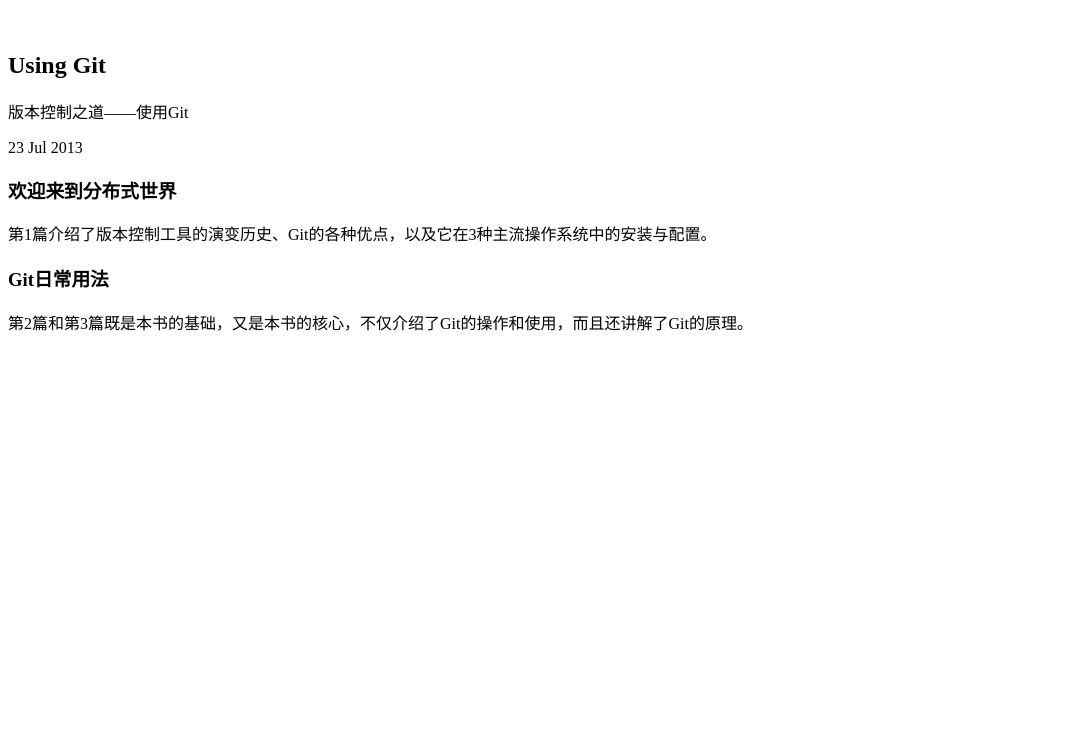
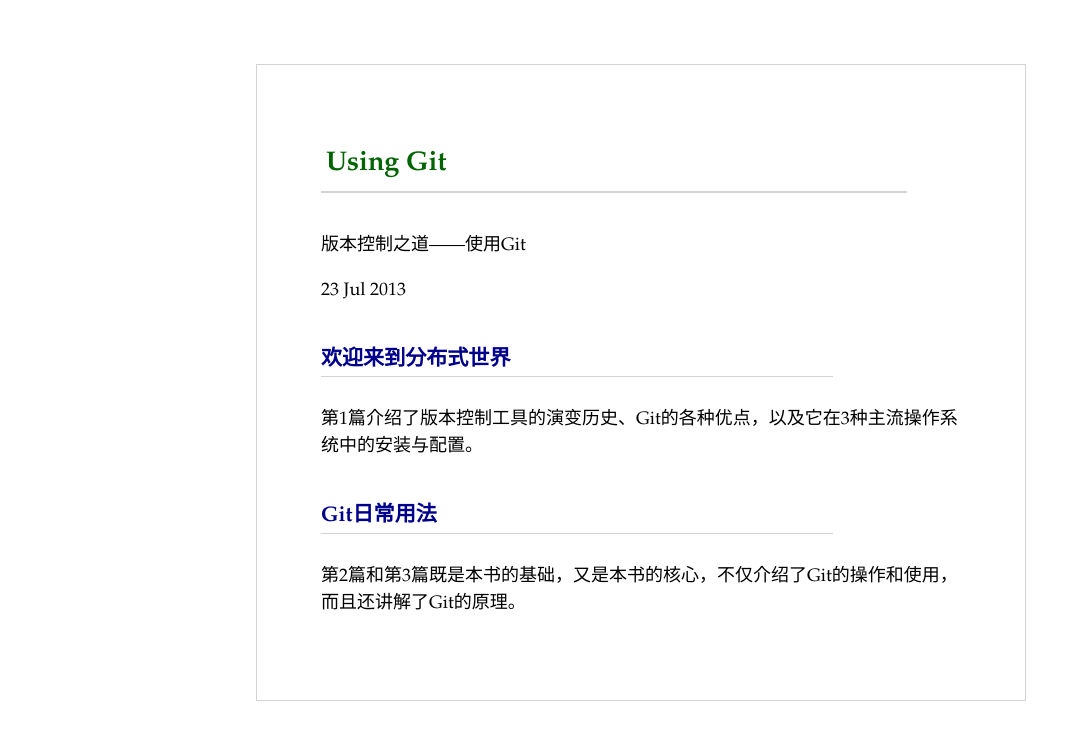
Before and after one commit to pengliuboy/tongtong, a Jekyll site: the page built from _posts/2013-7-23-Using Git.html, in a window 1280 px wide. Shown: the top 740 px of the page, without its empty margins (0-1081 px from the left). Built offline with Jekyll 4.4.1, drawn with Linux system fonts in a browser that asks for light colours.

Commit message:
set css path

```diff
--- a/_layouts/default.html
+++ b/_layouts/default.html
@@ -4,7 +4,7 @@
 　　<meta http-equiv="content-type" content="text/html; charset=utf-8" />
 　　<title>{{ page.title }}</title>
 
-　　<link rel="stylesheet" href="css/main.css" type="text/css" media="screen, projection" />
+　　<link rel="stylesheet" href="/tongtong/css/main.css" type="text/css" media="screen, projection" />
 </head>
 <body>
 
```
